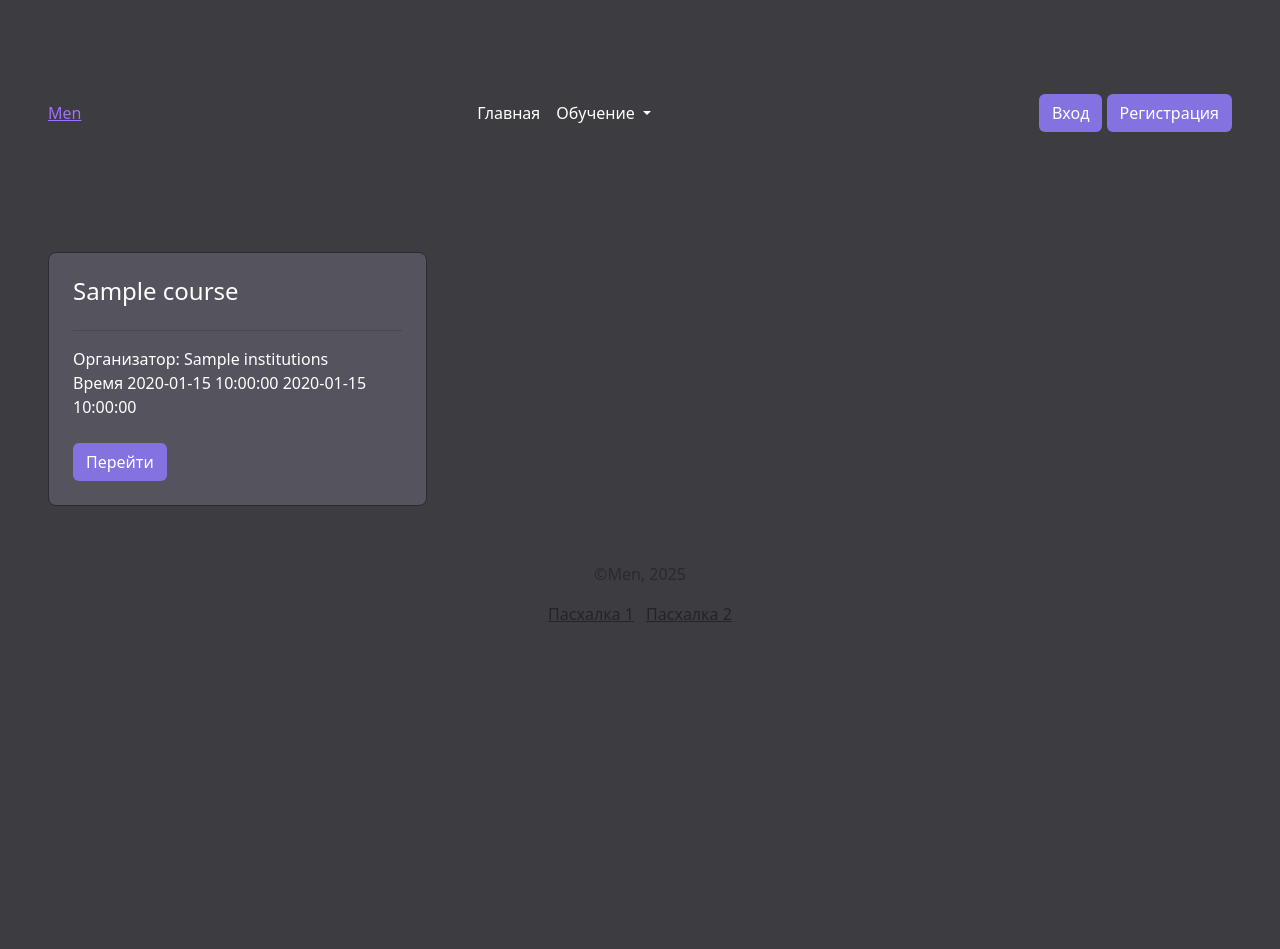
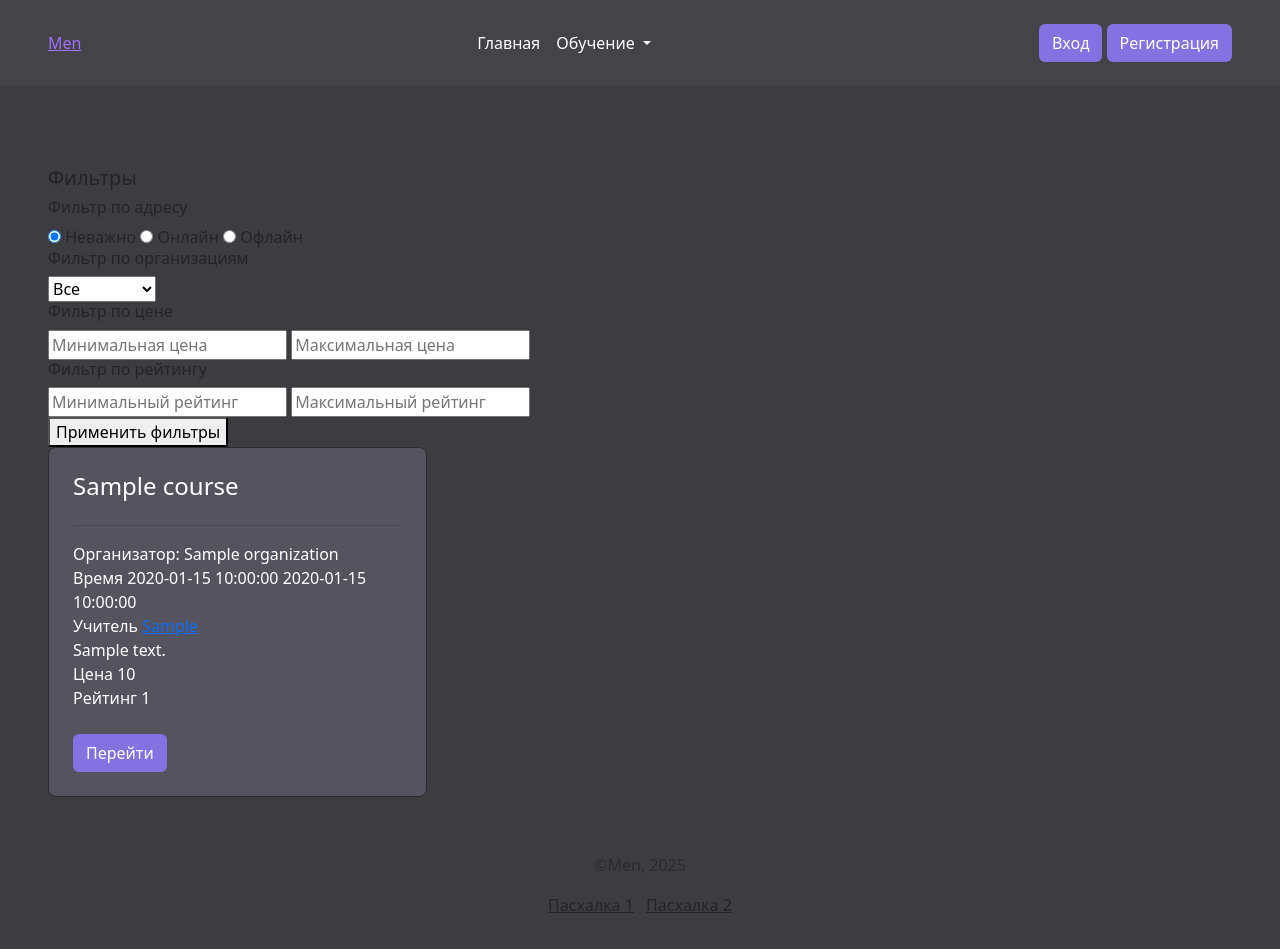
Before and after one commit to alissaryb/sitronics, a Flask app: template templates/courses.html in a window 1280 px wide. Before the commit the page ends 622 px from the top, so only its background shows below. Run offline with Flask 3, Linux system fonts and the light colour scheme; the template is opened without the code that fills it: most values are stand-ins (such as "Sample title", 1, 10 or a date in 2020).

Commit message:
курс фильтр

```diff
--- a/main.py
+++ b/main.py
@@ -10,7 +10,7 @@ def index():
 def cards():
     return render_template("cards.html", title="")
 
-@app.route('/cards', methods=['GET', 'POST'])
+@app.route('/map', methods=['GET', 'POST'])
 def cards():
     return render_template("map.html", title="")
 
--- /dev/null
+++ b/static/css/nav.css
@@ -0,0 +1,31 @@
+.dropdown-item {
+    color: white;
+}
+
+.dropdown-item {
+    color: white;
+}
+
+.dropdown-item:hover {
+    background-color: #5b5672;
+    color: #ffffff;
+}
+
+.dropdown-item:focus {
+    outline: none;
+    background-color: #5b5672;
+    color: #ffffff;
+}
+
+.dropdown-menu {
+    background-color: #444348;
+}
+
+.my-nav {
+    background-color: #444348;
+    position: fixed;
+    top: 0;
+    left: 0;
+    right: 0;
+    z-index: 1050;
+}
--- a/templates/courses.html
+++ b/templates/courses.html
@@ -3,31 +3,99 @@
 <div class="px-5 py-4">
 
     <div class="filter-container tablo mt-5" style="position: sticky; top: 7rem; overflow-y: auto;">
+        <h5>Фильтры</h5>
 
+        <!-- Address Filter -->
+        <div>
+            <h6>Фильтр по адресу</h6>
+            <label><input type="radio" name="address" value="all" checked> Неважно</label>
+            <label><input type="radio" name="address" value="online"> Онлайн</label>
+            <label><input type="radio" name="address" value="offline"> Офлайн</label>
+        </div>
+
+        <!-- Organization Filter -->
+        <div>
+            <h6>Фильтр по организациям</h6>
+            <select id="organizationFilter">
+                <option value="all">Все</option>
+                {% for org in organizations %}
+                    <option value="{{ org }}">{{ org }}</option>
+                {% endfor %}
+            </select>
+        </div>
+
+        <!-- Price Filter -->
+        <div>
+            <h6>Фильтр по цене</h6>
+            <input type="number" id="minPrice" placeholder="Минимальная цена">
+            <input type="number" id="maxPrice" placeholder="Максимальная цена">
+        </div>
+
+        <!-- Rank Filter -->
+        <div>
+            <h6>Фильтр по рейтингу</h6>
+            <input type="number" id="minRank" placeholder="Минимальный рейтинг">
+            <input type="number" id="maxRank" placeholder="Максимальный рейтинг">
+        </div>
+
+        <button id="filterButton">Применить фильтры</button>
     </div>
 
-
-
-    <div class="row gy-4 row-cols-1 row-cols-md-2 row-cols-xl-3">
-    {% for i in courses %}
-        <div class="col d-flex">
-            <!--<div class="card flex-fill">-->
+    <div class="row gy-4 row-cols-1 row-cols-md-2 row-cols-xl-3" id="courseList">
+        {% for i in courses %}
+            <div class="col d-flex course-item"
+                 data-address="{{ i['address'] }}"
+                 data-organization="{{ i['organization'] }}"
+                 data-price="{{ i['price'] }}"
+                 data-rank="{{ i['rank'] }}">
                 <div class="card-body d-flex flex-column p-4">
-                    <h4 style="color: white">{{ i['name_course'] }}</h4>
+                    <h4 style="color: white">{{ i['name_course'] }} </h4>
                     <hr>
-                    <div class="w-text">Организатор: {{ i['institutions'] }}</div>
+                    <div class="w-text">Организатор: {{ i['organization'] }}</div>
                     <div class="w-text">Время {{ i['time_start'] }} {{ i['time_end'] }}</div>
+                    <div class="w-text">Учитель <a href="#">{{ i['id_teacher'] }}</a></div>
+                    <div class="w-text">{{ i['address'] }}</div>
+                    <div class="w-text">Цена {{ i['price'] }}</div>
+                    <div class="w-text">Рейтинг {{ i['rank'] }}</div>
                     <br>
-
                     <div class="mt-auto">
                         <a href="#" class="btn btn-violet">Перейти</a>
                     </div>
                 </div>
-
-        </div>
-
-    {% endfor %}
+            </div>
+        {% endfor %}
     </div>
 </div>
 
+<script>
+    document.getElementById('filterButton').addEventListener('click', function() {
+        const addressFilter = document.querySelector('input[name="address"]:checked').value;
+        const organizationFilter = document.getElementById('organizationFilter').value;
+        const minPrice = parseFloat(document.getElementById('minPrice').value) || 0;
+        const maxPrice = parseFloat(document.getElementById('maxPrice').value) || Infinity;
+        const minRank = parseFloat(document.getElementById('minRank').value) || 0;
+        const maxRank = parseFloat(document.getElementById('maxRank').value) || Infinity;
+
+        const courses = document.querySelectorAll('.course-item');
+
+        courses.forEach(course => {
+            const address = course.getAttribute('data-address');
+            const organization = course.getAttribute('data-organization');
+            const price = parseFloat(course.getAttribute('data-price'));
+            const rank = parseFloat(course.getAttribute('data-rank'));
+
+            let addressMatch = (addressFilter === 'all') || (address === addressFilter);
+            let organizationMatch = (organizationFilter === 'all') || (organization === organizationFilter);
+            let priceMatch = (price >= minPrice && price <= maxPrice);
+            let rankMatch = (rank >= minRank && rank <= maxRank);
+
+            if (addressMatch && organizationMatch && priceMatch && rankMatch) {
+                course.style.display = 'flex';
+            } else {
+                course.style.display = 'none';
+            }
+        });
+    });
+</script>
+
 {% endblock %}
```
Also changed, not shown: templates/map.html (added, +10 -0 lines), templates/nav.html (added, +60 -0 lines).
